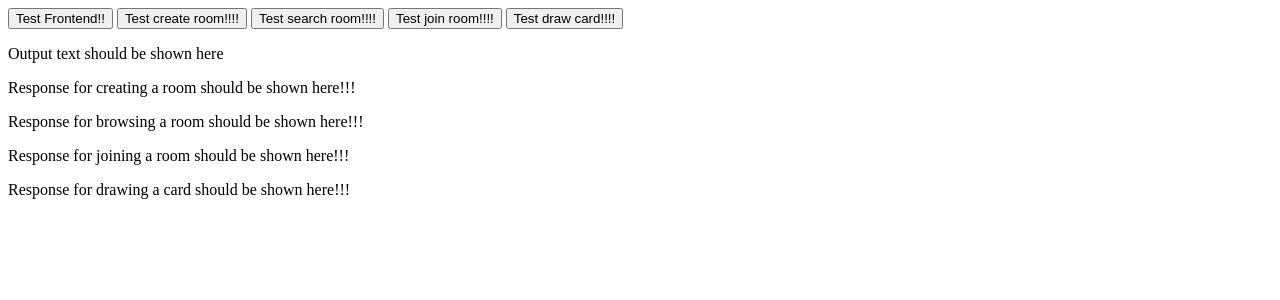
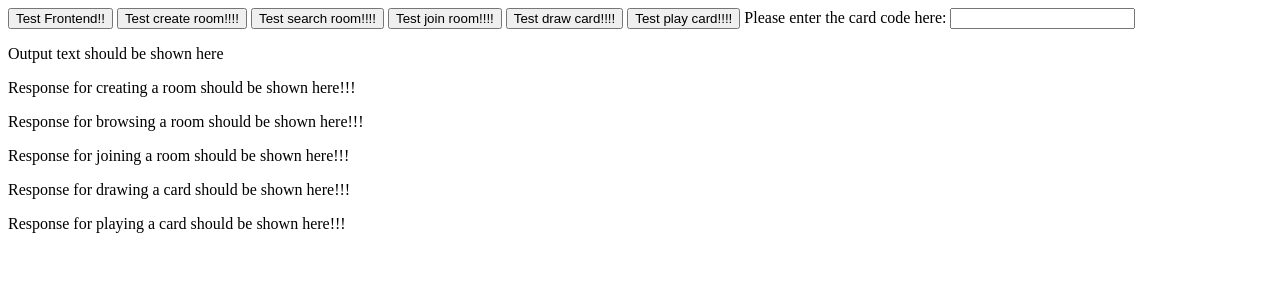
Before and after one commit to JamilHassiba/jack-of-all-games, a Flask app: page /test_conn in a window 1280 px wide. Shown: the top 300 px of the page. Run offline with Flask 3, Linux system fonts and the light colour scheme.

Commit message:
Most backend features are tested using /test_conn which uses the conn_test.html

```diff
--- a/backend.py
+++ b/backend.py
@@ -41,8 +41,7 @@ def home_page():
     if not player:
         return render_template("index.html")
     else:
-        ## todo: "if game type is war, render war, else etc"
-        return render_template("war.html")
+        redirect("/room")
 
 @app.route("/register", methods=["GET", "POST"])
 def register():
@@ -184,7 +183,7 @@ def draw_card():
     else:
         return "User has not joined a room!"
 
-@app.route("/play_card")             # remove a card from the player pile and add to discard pile
+@app.route("/play_card", methods=["POST", "GET"])             # remove a card from the player pile and add to discard pile
 def play_card():
     # assumed frontend data format:
     # form data with attributes: card_code
--- a/game.py
+++ b/game.py
@@ -58,7 +58,7 @@ class Player:
     def __init__(self, game: Game):
         self.game = game
         self.pile = Pile(game.deck)
-        self.lock = True
+        self.lock = False                # temp unlock for testing
         self.score = 0
         self.discarded = []             # for logging only. not an actual pile
         self.draw_count = 0
--- a/templates/conn_test.html
+++ b/templates/conn_test.html
@@ -7,11 +7,15 @@
 		<button id="test3">Test search room!!!!</button>
 		<button id="test4">Test join room!!!!</button>
 		<button id="test5">Test draw card!!!!</button>
+		<button id="test6">Test play card!!!!</button>
+		Please enter the card code here:
+		<input type="text" id="card">
         <p id="output">Output text should be shown here</p>
 		<p id="output2">Response for creating a room should be shown here!!!</p>
 		<p id="output3">Response for browsing a room should be shown here!!!</p>
 		<p id="output4">Response for joining a room should be shown here!!!</p>
 		<p id="output5">Response for drawing a card should be shown here!!!</p>
+		<p id="output6">Response for playing a card should be shown here!!!</p>
 
         <script>
             const button = document.getElementById("test");
@@ -19,11 +23,14 @@
 	    	const button3 = document.getElementById("test3");
 	    	const button4 = document.getElementById("test4");
 			const button5 = document.getElementById("test5");
+			const button6 = document.getElementById("test6");
+			const card_field = document.getElementById("card");
             const output = document.getElementById("output");
 	    	const output2 = document.getElementById("output2");
 	    	const output3 = document.getElementById("output3");
 	    	const output4 = document.getElementById("output4");
 			const output5 = document.getElementById("output5");
+			const output6 = document.getElementById("output6");
 	    	let testroomid = "";
 
 			button2.addEventListener('click', async() => {
@@ -65,6 +72,17 @@
 				output5.innerText = `Message: ${data}`;
 			})
 
+			button6.addEventListener('click', async() => {
+				const postdata = new FormData();
+				const card_code = card_field.value;
+				postdata.append("card_code", card_code);
+				const response = await fetch("/play_card", {
+					method: "POST",
+					body: postdata,
+				})
+				const data = await response.text();
+				output6.innerText = `Message: ${data}`;
+			})
 	</script>
 
 </body>
```
